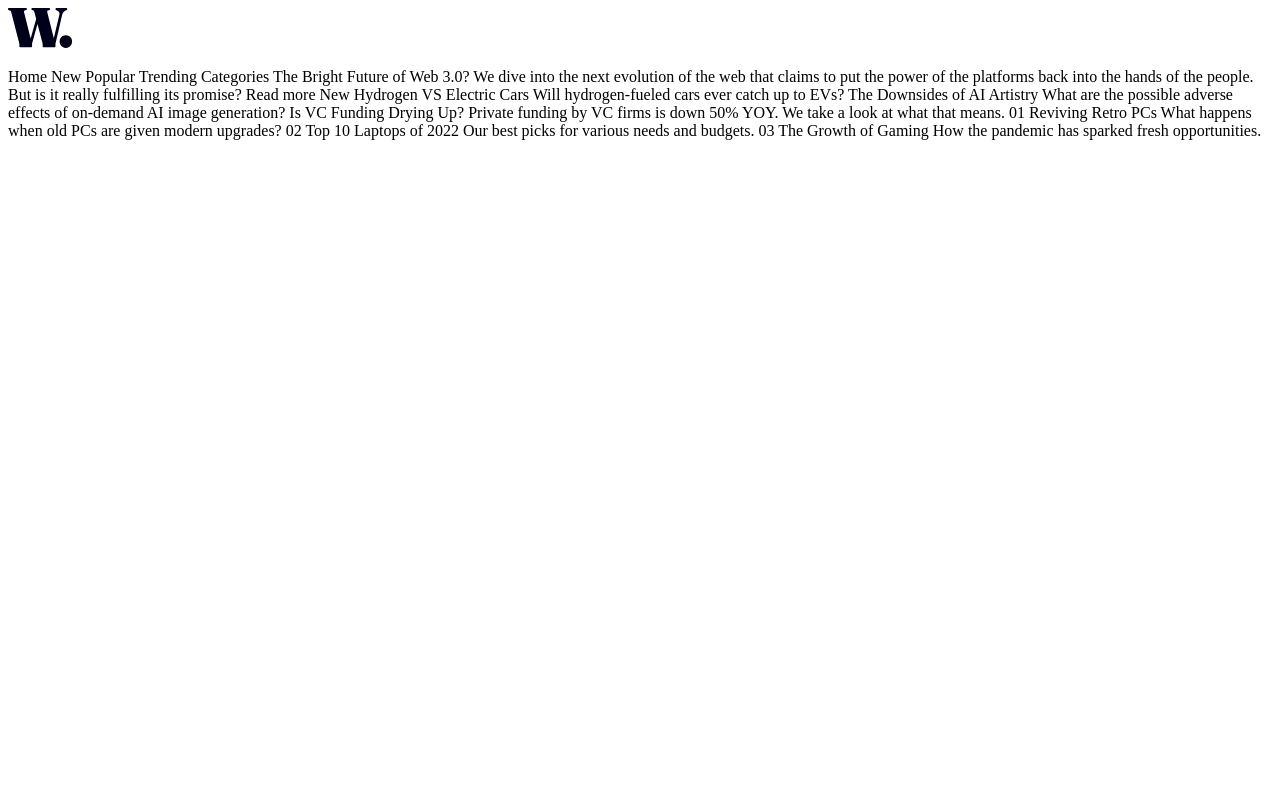
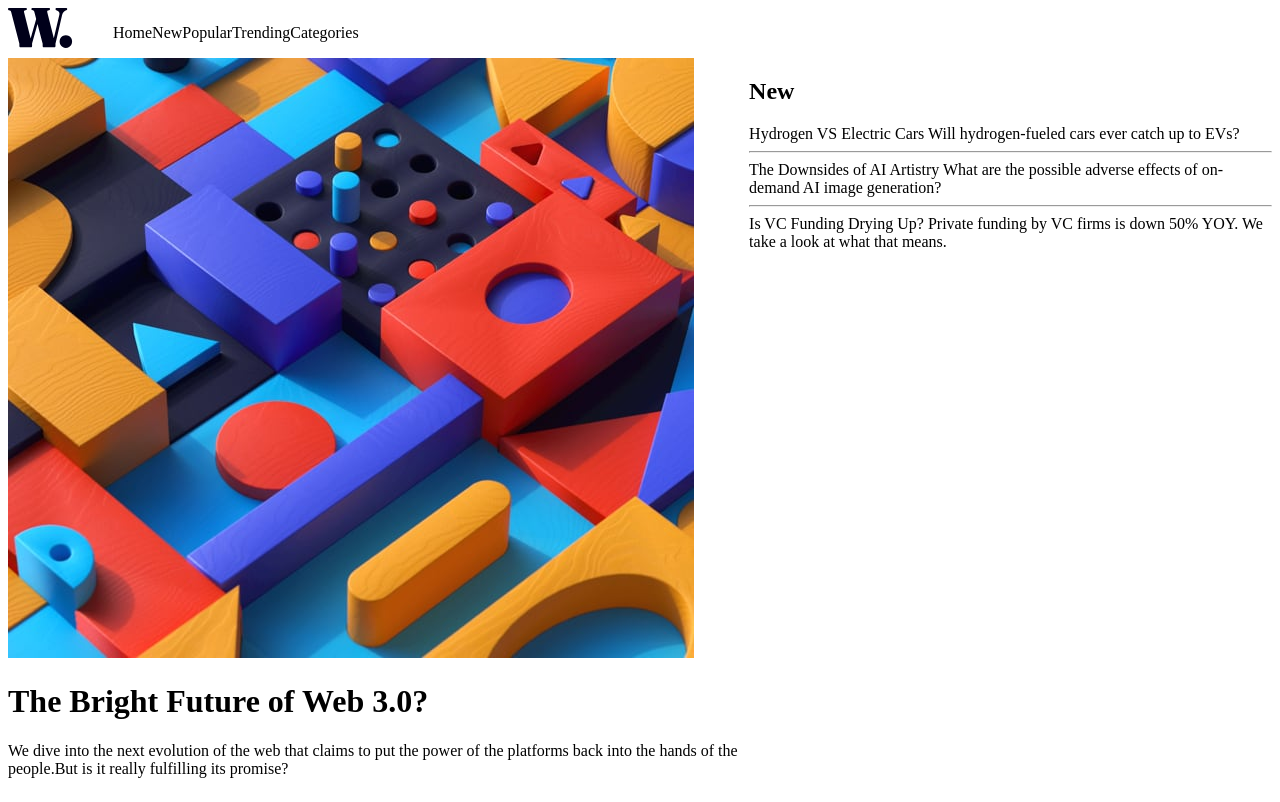
Before and after one commit to Sesughter01/vthCohort2, a plain HTML site: page class_two/news-homepage-main/index.html in a window 1280 px wide. Drawn offline with Linux system fonts and the light colour scheme.

Commit message:
hello world

```diff
--- a/class_nine/index2.js
+++ b/class_nine/index2.js
@@ -9,7 +9,7 @@ const BankAcc = {
     AccountBal: 'NGN2000',
 
 
-customer(){
+ customer(){
     return "Customer Name:" + BankAcc.AccName + " " + "<br>Customer PhoneNumber:" + BankAcc.PhoneNumber +
     "<br>Customer address:" + BankAcc.HouseAddress +
     "<br>Customer account type:" + BankAcc.TypeOfBankAcc + "<br>Customer occupation:" + BankAcc.Occupation +
--- /dev/null
+++ b/class_two/news-homepage-main/in2.css
@@ -0,0 +1,18 @@
+.maincontainer{
+    background-color: hsl(36, 100%, 99%);
+}
+
+.mainHeader{
+    display:flex;
+}
+.navlist{
+    display:inline-flex;
+}
+.NavListItem{
+    list-style-type: none;
+}
+
+
+.container{
+    display: flex;
+}
--- a/class_two/news-homepage-main/index.html
+++ b/class_two/news-homepage-main/index.html
@@ -2,63 +2,63 @@
 <html lang="en">
 <head>
   <meta charset="UTF-8">
-  <meta name="viewport" content="width=device-width, initial-scale=1.0"> <!-- displays site properly based on user's device -->
+  <meta name="viewport" content="width=device-width, initial-scale=1.0">
 
   <link rel="icon" type="image/png" sizes="32x32" href="./assets/images/favicon-32x32.png">
+  <link rel="stylesheet" href="in2.css">
 
   <title>Frontend Mentor | News homepage</title>
 
 </head>
 <body>
+  <div id="maincontainer">
     <header class="mainHeader">
         <div class="logoContainer">
           <img src="./assets/images/logo.svg" alt="logo pic" class="logo">
         </div>
       <nav class="nav">
           <ul class="navlist">
-
+             <li class="NavListItem">Home</li>
+             <li class="NavListItem">New</li>
+             <li class="NavListItem">Popular</li>
+             <li class="NavListItem">Trending</li>
+             <li class="NavListItem">Categories</li>
            </ul>
         </nav>
     </header>
-  Home
-  New
-  Popular
-  Trending
-  Categories
 
-  The Bright Future of Web 3.0?
+  <main class="content">
+    <div class="container">
+      <div class="box1">
+        <img id="pic1" src="../news-homepage-main/assets/images/image-web-3-mobile.jpg" alt="metaverse"><br>
+        <h1>The Bright Future of Web 3.0?</h1>
+           <p class="bodycontent">We dive into the next evolution of the web that claims to put the power of the platforms back into the hands of the people.But is it really fulfilling its promise?</p>
+      </div>
+      <div class="box2">
+        <p>
+          <h2>New</h2>
 
-  We dive into the next evolution of the web that claims to put the power of the platforms back into the hands of the people.
-  But is it really fulfilling its promise?
+        <span>Hydrogen VS Electric Cars</span>
+        Will hydrogen-fueled cars ever catch up to EVs?
+          <hr>
+        <span>The Downsides of AI Artistry</span>
+        What are the possible adverse effects of on-demand AI image generation?
+          <hr>
+        <span>Is VC Funding Drying Up?</span>
+         Private funding by VC firms is down 50% YOY. We take a look at what that means.
+        </p>
+      </div>
+    </div>
 
-  Read more
+  </main>
+    <footer id="end">
+      <div class="footerContainer">
+        <div id="boxOne"
+      </div>
+    </footer>
 
-  New
 
-  Hydrogen VS Electric Cars
-  Will hydrogen-fueled cars ever catch up to EVs?
 
-  The Downsides of AI Artistry
-  What are the possible adverse effects of on-demand AI image generation?
-
-  Is VC Funding Drying Up?
-  Private funding by VC firms is down 50% YOY. We take a look at what that means.
-
-  01
-  Reviving Retro PCs
-  What happens when old PCs are given modern upgrades?
-
-  02
-  Top 10 Laptops of 2022
-  Our best picks for various needs and budgets.
-
-  03
-  The Growth of Gaming
-  How the pandemic has sparked fresh opportunities.
-
-  <!-- <div class="attribution">
-    Challenge by <a href="https://www.frontendmentor.io?ref=challenge" target="_blank">Frontend Mentor</a>.
-    Coded by <a href="#">Your Name Here</a>.
-  </div> -->
+  </div>
 </body>
 </html>
```
Also changed, not shown: class_ten/index.html (added, +1 -0 lines), class_ten/index.css (added), 1 other file. Lines whose indentation alone changed are shown as unchanged.
